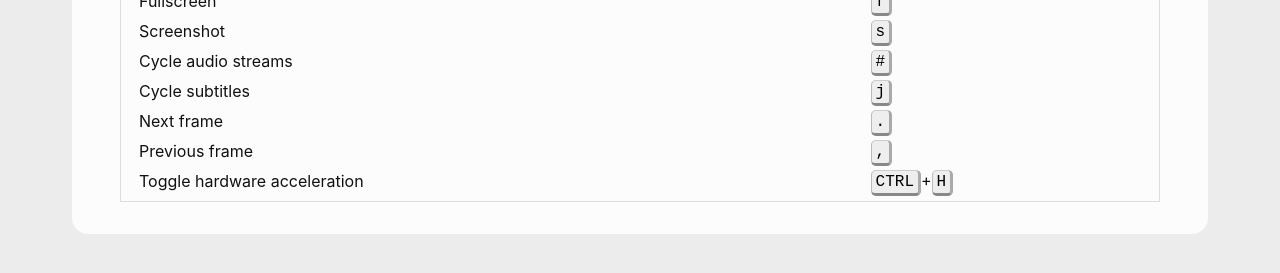
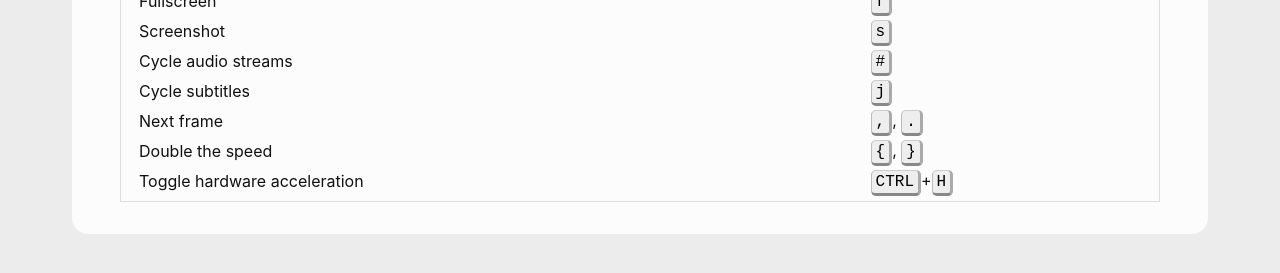
Before and after one commit to andreas-mausch/cheatsheets, a Jekyll site: the page built from _cheatsheets/mpv.md, in a window 1280 px wide. Shown: the part 321-594 px from the top of the page. Built offline with Jekyll 4.4.1, drawn with Linux system fonts in a browser that asks for light colours.

Commit message:
mpv: Speed control

```diff
--- a/_cheatsheets/mpv.md
+++ b/_cheatsheets/mpv.md
@@ -11,7 +11,7 @@ section:
       Screenshot: <kbd>s</kbd>
       Cycle audio streams: <kbd>#</kbd>
       Cycle subtitles: <kbd>j</kbd>
-      Next frame: <kbd>.</kbd>
-      Previous frame: <kbd>,</kbd>
+      Next frame: <kbd>,</kbd>, <kbd>.</kbd>
+      Double the speed: <kbd>{</kbd>, <kbd>}</kbd>
       Toggle hardware acceleration: <kbd>CTRL</kbd>+<kbd>H</kbd>
 ---
```
